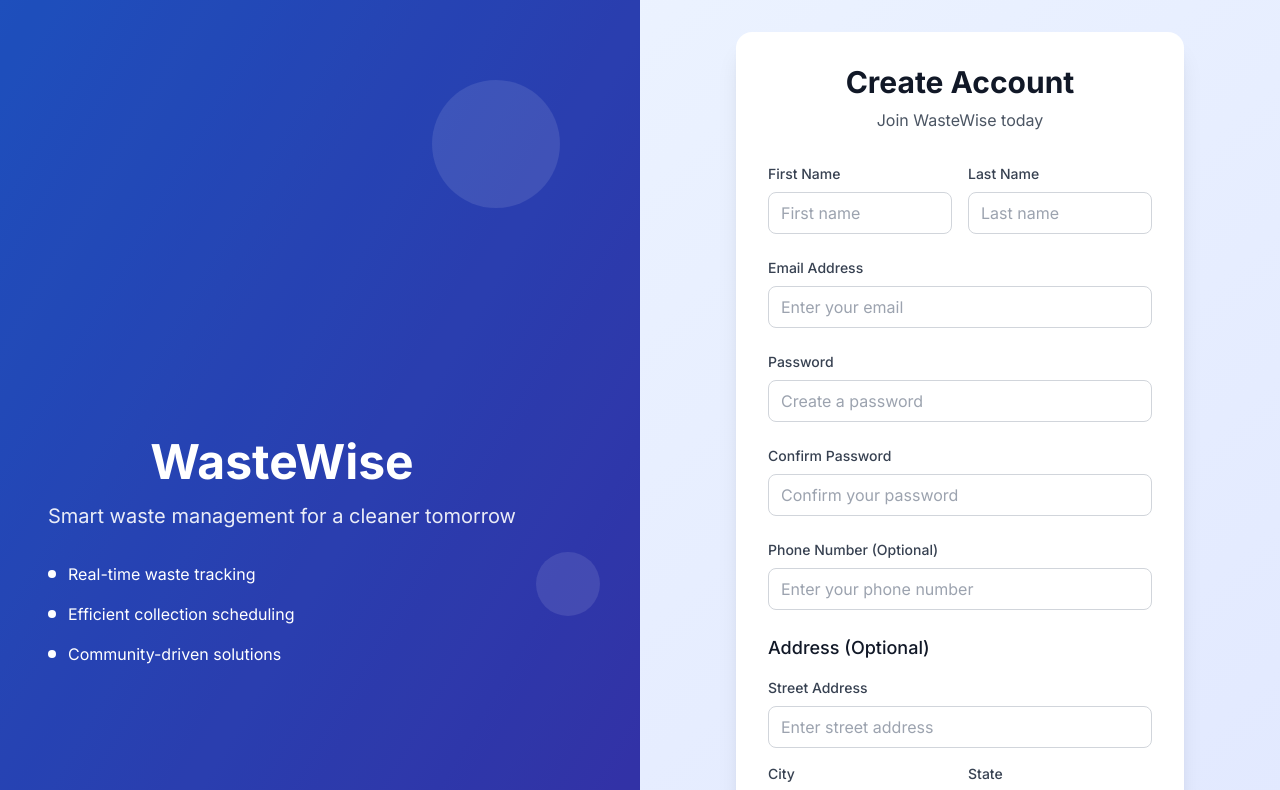
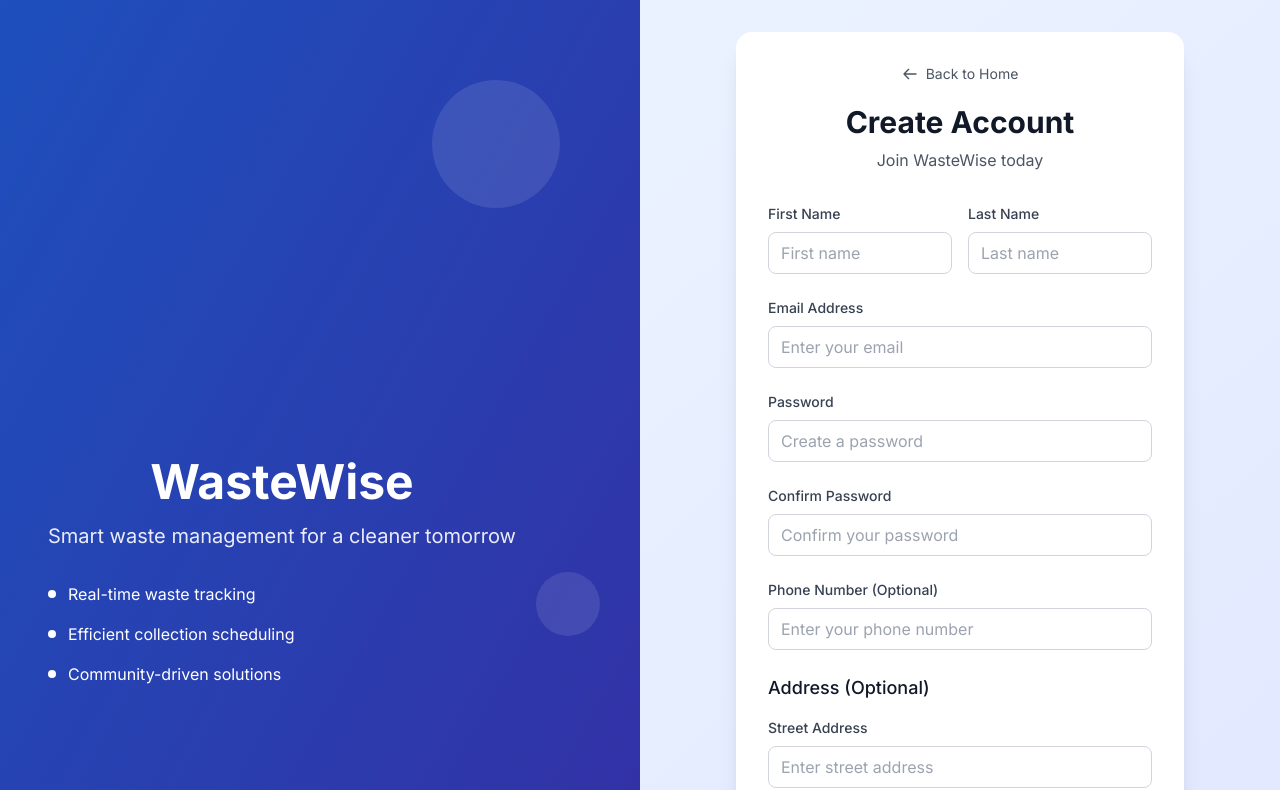
Before and after one commit to aoluoch/final_plp_project, a React (Vite) app in the folder client/: page /auth/register in a window 1280 px wide. Shown: the top 790 px of the page. Built offline with nearby package versions, Linux system fonts and the light colour scheme; no server answers.

Commit message:
mock data removal

```diff
--- a/client/src/pages/auth/Login.tsx
+++ b/client/src/pages/auth/Login.tsx
@@ -61,6 +61,17 @@
   return (
     <div className="w-full max-w-md mx-auto">
       <div className="text-center mb-8">
+        <div className="mb-4">
+          <Link
+            to="/"
+            className="inline-flex items-center text-sm text-gray-600 hover:text-gray-900 dark:text-gray-300 dark:hover:text-white transition-colors"
+          >
+            <svg className="w-4 h-4 mr-2" fill="none" stroke="currentColor" viewBox="0 0 24 24">
+              <path strokeLinecap="round" strokeLinejoin="round" strokeWidth={2} d="M10 19l-7-7m0 0l7-7m-7 7h18" />
+            </svg>
+            Back to Home
+          </Link>
+        </div>
         <h2 className="text-3xl font-bold text-gray-900 dark:text-white">
           Welcome Back
         </h2>
--- a/client/src/pages/auth/Register.tsx
+++ b/client/src/pages/auth/Register.tsx
@@ -102,6 +102,17 @@
   return (
     <div className="w-full max-w-md mx-auto">
       <div className="text-center mb-8">
+        <div className="mb-4">
+          <Link
+            to="/"
+            className="inline-flex items-center text-sm text-gray-600 hover:text-gray-900 dark:text-gray-300 dark:hover:text-white transition-colors"
+          >
+            <svg className="w-4 h-4 mr-2" fill="none" stroke="currentColor" viewBox="0 0 24 24">
+              <path strokeLinecap="round" strokeLinejoin="round" strokeWidth={2} d="M10 19l-7-7m0 0l7-7m-7 7h18" />
+            </svg>
+            Back to Home
+          </Link>
+        </div>
         <h2 className="text-3xl font-bold text-gray-900 dark:text-white">
           Create Account
         </h2>
--- a/client/src/routes/AppRoutes.tsx
+++ b/client/src/routes/AppRoutes.tsx
@@ -43,6 +43,9 @@
     <Routes>
       {/* Public Routes */}
       <Route path="/" element={<Home />} />
+
+      {/* Direct login route for convenience */}
+      <Route path="/login" element={<Navigate to="/auth/login" replace />} />
 
       {/* Auth Routes */}
       <Route path="/auth" element={<AuthLayout />}>
```
